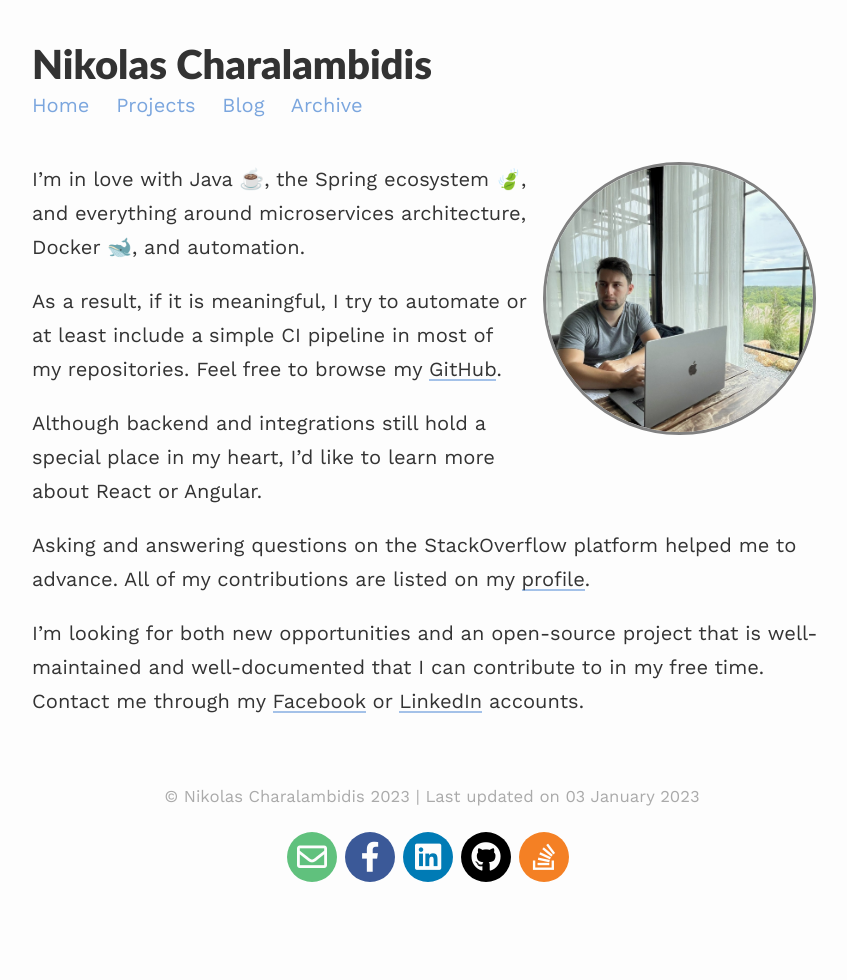
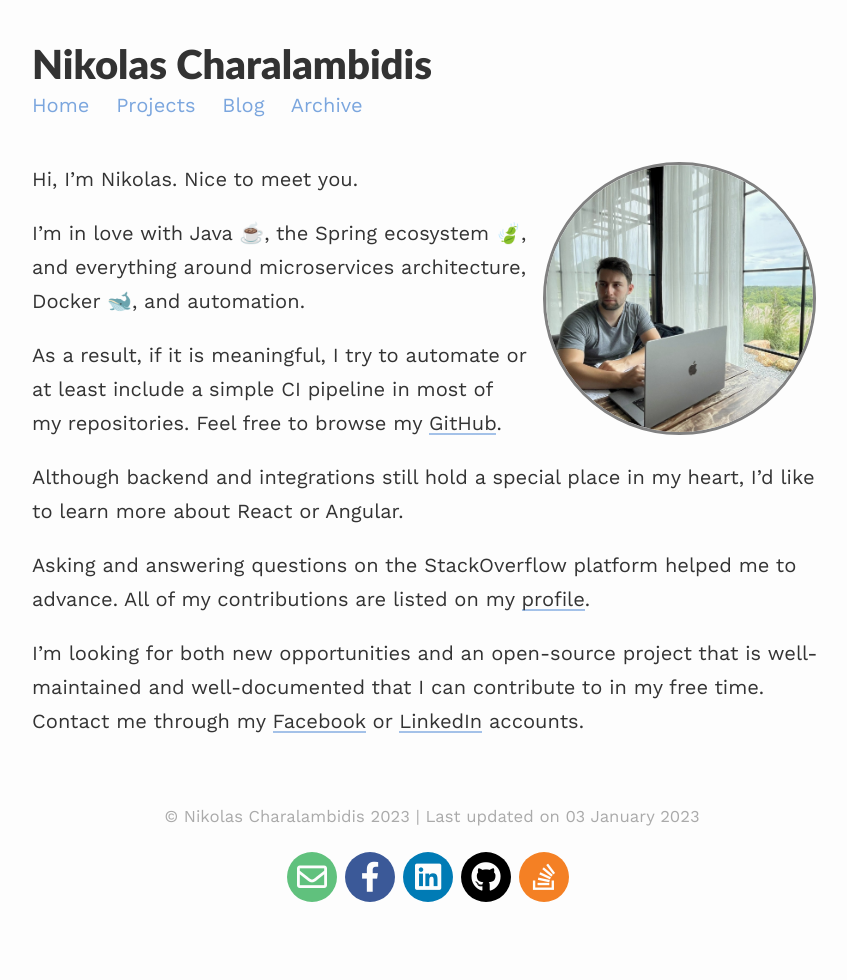
Before and after one commit to Nikolas-Charalambidis/nikolas-charalambidis.github.io, a Jekyll site: the page built from index.md, in a window 1280 px wide. Shown: the whole page, without its empty margins (208-1055 px from the left). Built offline with Jekyll 4.4.1, drawn with Linux system fonts in a browser that asks for light colours; nearby versions of some CDN libraries.

Commit message:
Greetings

```diff
--- a/index.md
+++ b/index.md
@@ -6,6 +6,7 @@ profile:
   image: profile.jpg
 published: true
 ---
+Hi, I’m Nikolas. Nice to meet you.
 
 I'm in love with Java ☕, the Spring ecosystem 🍃, and everything around microservices architecture, Docker 🐋, and automation.
 
```
